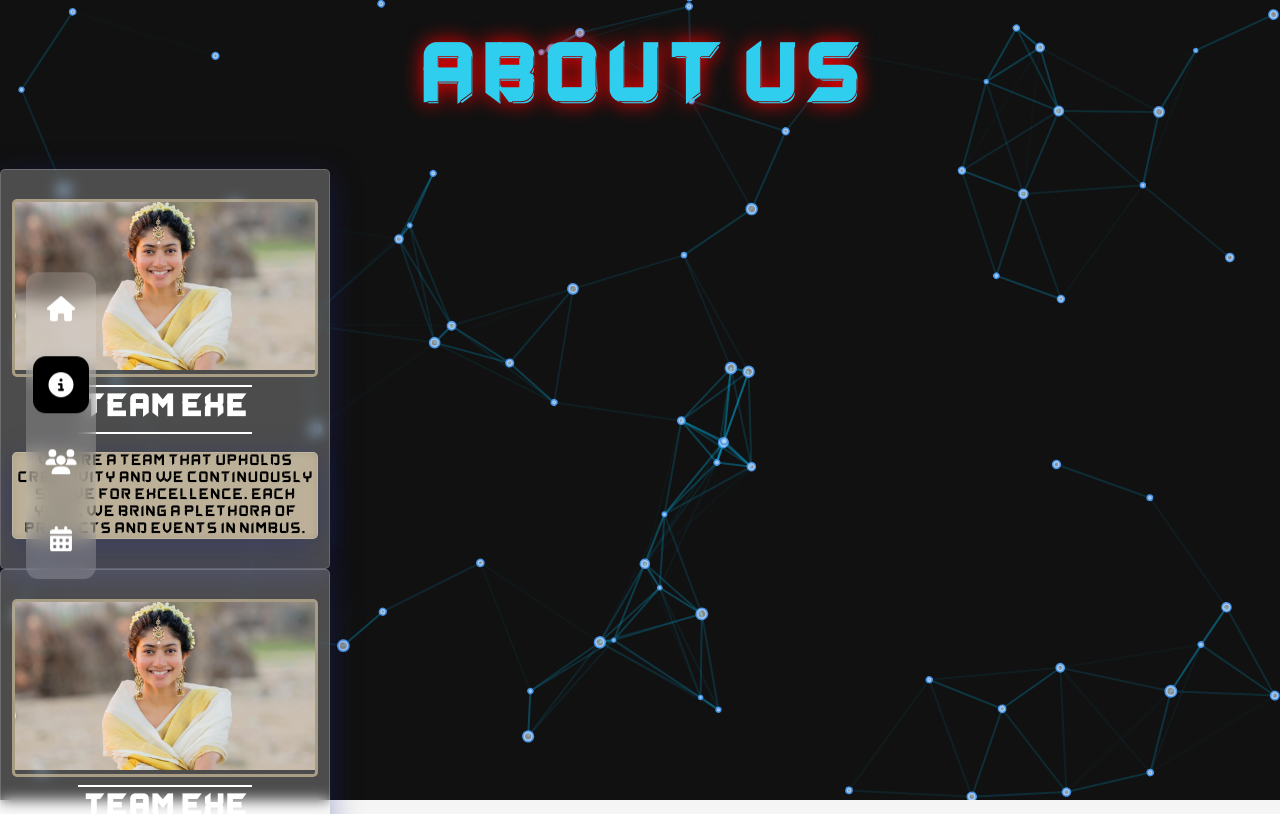
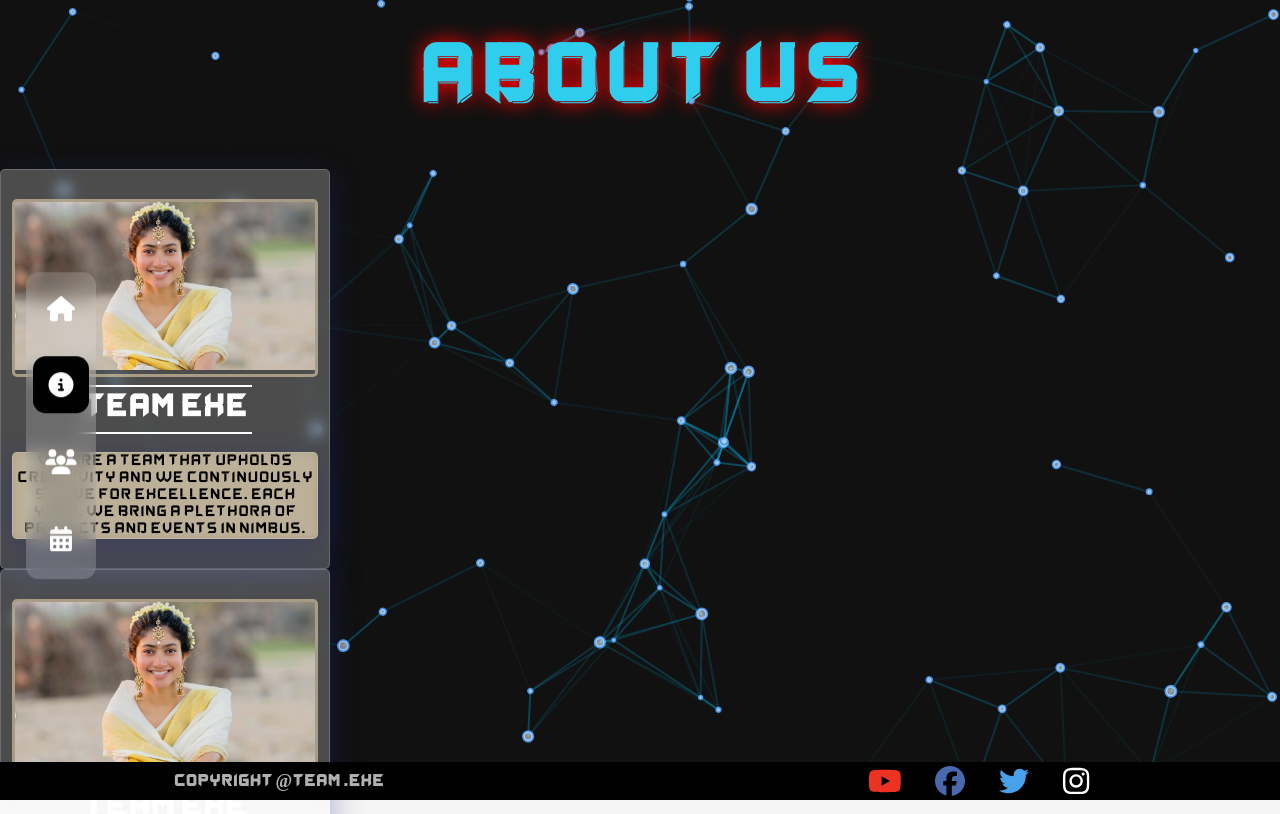
Before and after one commit to abhi8960git/exe-webiste, a Next.js app: page /AboutUs in a window 1280 px wide. Shown: the top 814 px of the page. Built offline with nearby package versions, Linux system fonts and the light colour scheme.

Commit message:
page change animation done

```diff
--- /dev/null
+++ b/components/AnimatingPages/AnimatePages.js
@@ -0,0 +1,34 @@
+import { motion } from "framer-motion";
+
+const AnimatePages = (props) => {
+    const variant = {
+        initial: {
+            y: "100vh",
+            opacity: 0,
+        },
+        animate: {
+            y: "0vh",
+            opacity: 1,
+            transition: {
+                type: "spring",
+                delay: 0.1,
+            },
+        },
+        exit: {
+            y: "-100vh",
+            opacity: 0,
+        },
+    };
+    return (
+        <motion.div
+            variants={variant}
+            initial="initial"
+            animate="animate"
+            exit="exit"
+        >
+            {props.children}
+        </motion.div>
+    );
+};
+
+export default AnimatePages;
--- a/components/Footer/Footer.module.css
+++ b/components/Footer/Footer.module.css
@@ -4,11 +4,11 @@
     position: fixed;
     bottom: 0;
     background-color: black;
-    padding: 1vh;
+    padding: 0.5vh;
     gap: 10vw;
     justify-content: space-around;
     align-items: center;
-    font-size: 1vw;
+    font-size: 0.7vw;
 }
 
 .footer h1 {
--- a/pages/Events/index.js
+++ b/pages/Events/index.js
@@ -4,18 +4,17 @@ import css from "./section.module.css";
 
 const Events = (props) => {
     return (
-        <>
         <div className={css.container}>
             <h1 className={css.head}>Events</h1>
             {props.data.map((item) => (
                 <Event
+                    key={item.id}
                     image={item.image}
                     title={item.title}
                     detail={item.text}
                 />
             ))}
         </div>
-        </>
     );
 };
 
--- a/pages/_app.js
+++ b/pages/_app.js
@@ -3,16 +3,24 @@ import "@fortawesome/fontawesome-svg-core/styles.css"; // import Font Awesome CS
 import { config } from "@fortawesome/fontawesome-svg-core";
 import Particle from "@/components/Particle";
 import Navbar from "@/components/Navbar/Navbar";
+import Footer from "@/components/Footer/Footer";
+import { AnimatePresence } from "framer-motion";
+import AnimatePages from "@/components/AnimatingPages/AnimatePages";
+import { useRouter } from "next/router";
 config.autoAddCss = false;
 
 export default function App({ Component, pageProps }) {
+    const router = useRouter();
     return (
         <>
             <Particle />
-
-            <Component {...pageProps} />
-
+            <AnimatePresence mode="wait">
+                <AnimatePages key={router.route}>
+                    <Component {...pageProps} />
+                </AnimatePages>
+            </AnimatePresence>
             <Navbar />
+            <Footer />
         </>
     );
 }
```
Also changed, not shown: pages/index.js (+1 -8 lines), styles/Home.module.css (+5 -14 lines). Lines whose indentation alone changed are shown as unchanged.
